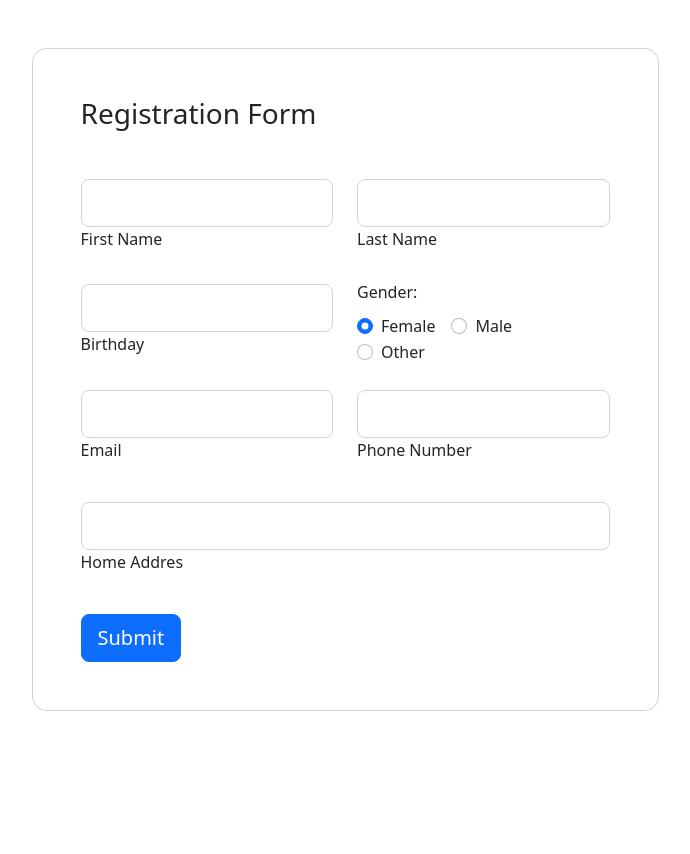
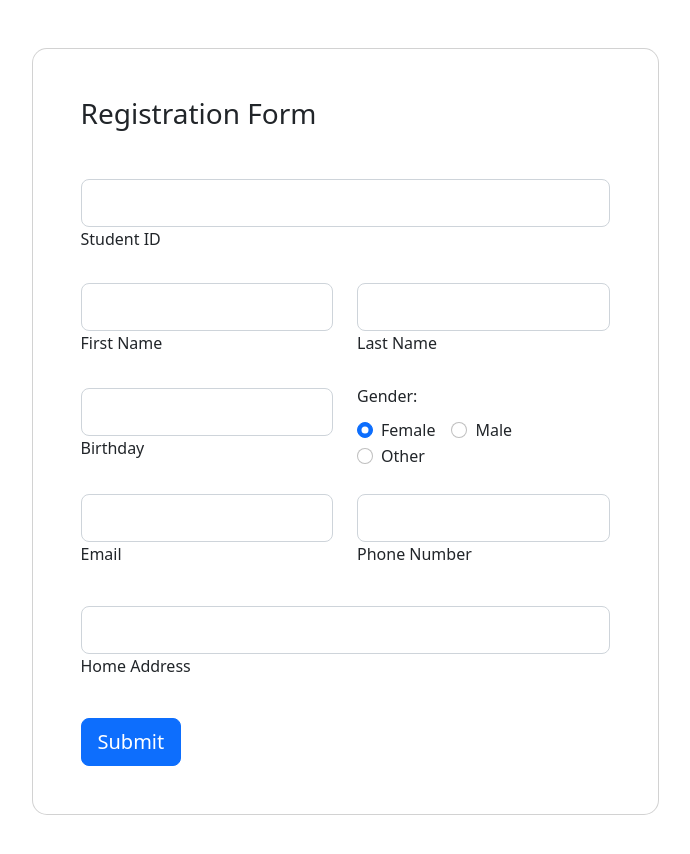
Before and after one commit to migsglean/CarinderiaOnline, an Angular app: page /register in a window 1280 px wide. Shown: the top 854 px of the page, without its empty margins (295-985 px from the left). Before the commit the page ends 800 px from the top, so only its background shows below. Built offline with nearby package versions, Linux system fonts and the light colour scheme.

Commit message:
add student id

```diff
--- a/src/app/register-component/register-component.component.html
+++ b/src/app/register-component/register-component.component.html
@@ -6,6 +6,16 @@
             <div class="card-body p-4 p-md-5">
               <h3 class="mb-4 pb-2 pb-md-0 mb-md-5">Registration Form</h3>
               <form>
+                <div class="row">
+                  <div class="col-12 mb-4">
+
+                    <div class="form-outline">
+                        <input type="text" id="studentId" class="form-control form-control-lg" />
+                        <label class="form-label" for="studentId">Student ID</label>
+                    </div>
+
+                  </div>
+                </div>
 
                 <div class="row">
                   <div class="col-md-6 mb-4">
@@ -84,7 +94,7 @@
 
                     <div class="form-outline">
                         <input type="text" id="homeAddress" class="form-control form-control-lg" />
-                        <label class="form-label" for="homeAddress">Home Addres</label>
+                        <label class="form-label" for="homeAddress">Home Address</label>
                     </div>
 
                   </div>
```
